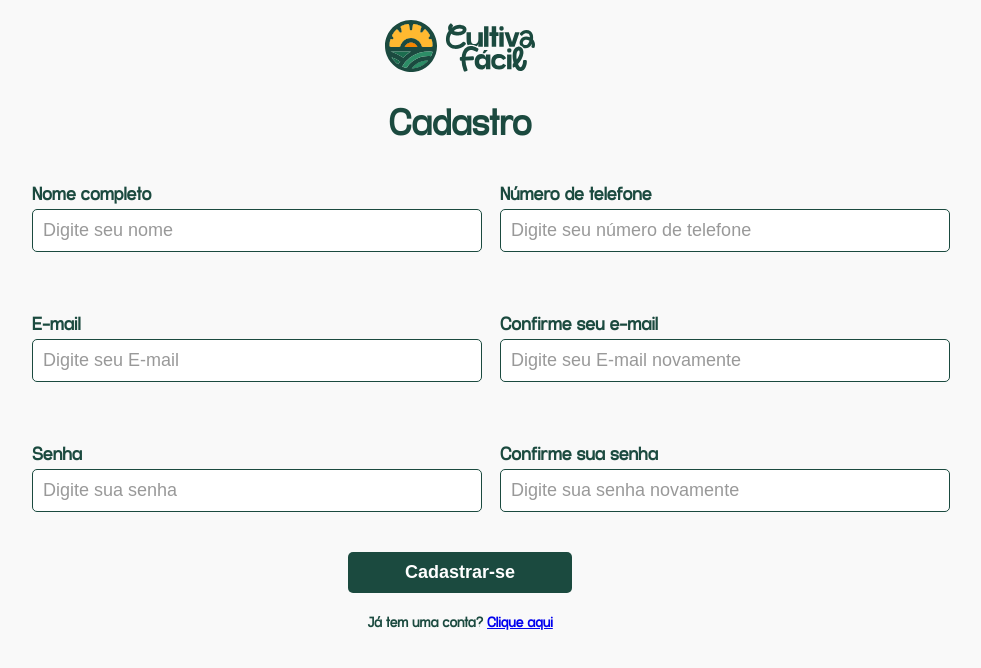
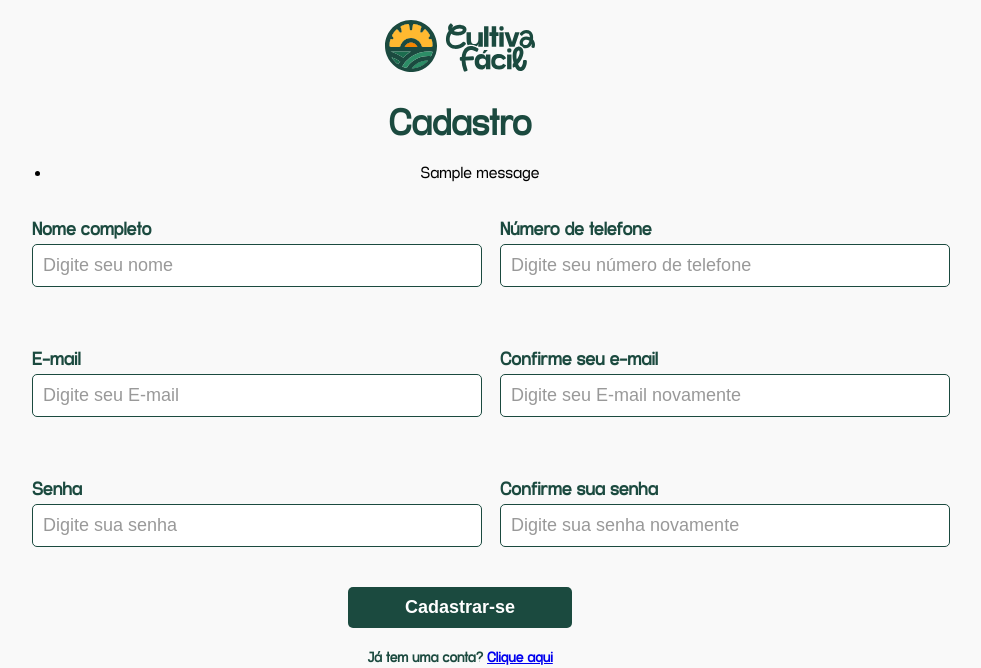
Before and after one commit to MatheusMV05/Projetos-2---G1, a Django app: page /cadastro/ in a window 1280 px wide. Shown: the top 668 px of the page, without its empty margins (180-1161 px from the left). Run offline with Django 5.2, Linux system fonts and the light colour scheme; tables that the repository leaves empty hold one stand-in row (values such as "Sample post"); one stand-in notice (Sample message) is shown.

Commit message:
Add error message for missing email and password in cadastro.html

```diff
--- a/ryb_agro_app/templates/cadastro.html
+++ b/ryb_agro_app/templates/cadastro.html
@@ -22,7 +22,13 @@
         </h1>
         <form method="post">
             {% csrf_token %}
-
+            {% if messages %}
+            <ul class="messages">
+                {% for message in messages %}
+                    <li{% if message.tags %} class="{{ message.tags }}"{% endif %}>{{ message }}</li>
+                {% endfor %}
+            </ul>
+        {% endif %}
             <div class="form_grid">
 
                 <div>
--- a/ryb_agro_app/views.py
+++ b/ryb_agro_app/views.py
@@ -19,6 +19,10 @@ def cadastro(request):
         celular = request.POST.get('celular')
         password = request.POST.get('password')
         confirmar_senha = request.POST.get('confirmar_senha')
+
+        if not password and not email:
+            messages.error(request, 'O email e senha são obrigatórios.')
+            return redirect('cadastro')
 
         if not email:
             messages.error(request, 'O email é obrigatório.')
```
